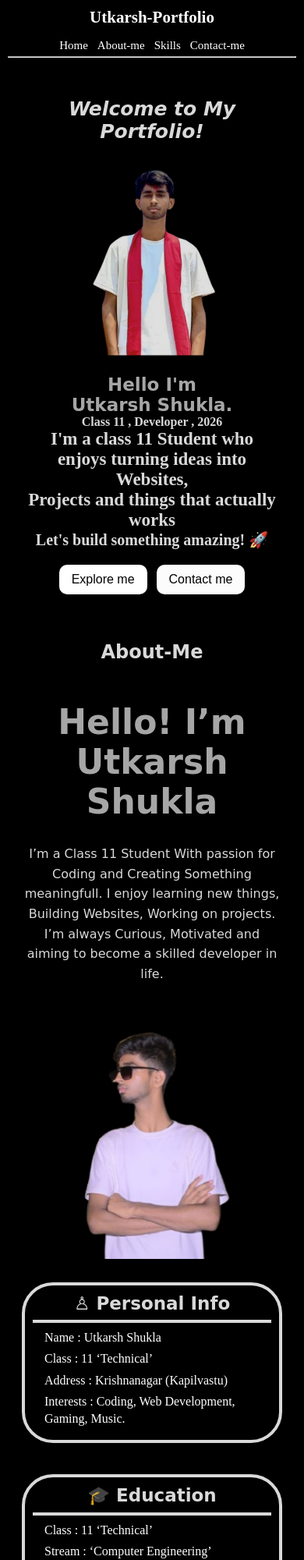
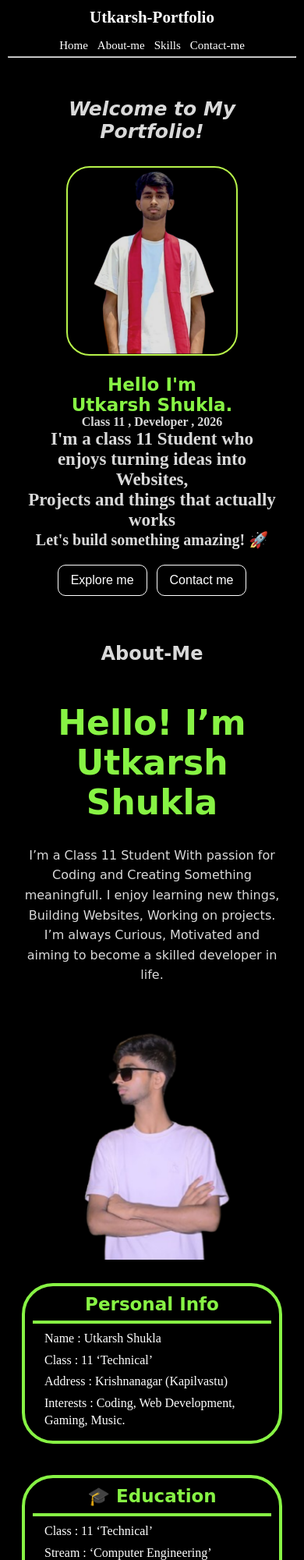
Before and after one commit to Utkarsh-Shukla5920/Utkarsh-Portfolio, a plain HTML site: page index.html in a window 390 px wide. Shown: the top 2000 px of the page at 78% size. Drawn offline with Linux system fonts and the light colour scheme.

Commit message:
Update responsive portfolio design

```diff
--- a/index.html
+++ b/index.html
@@ -59,14 +59,14 @@
     </div>
 
     <div class="about-image">
-        <img src="about image.png" alt="About me">
+        <img src="about image.png" >
     </div>
 
 </div>
       <div class="about-boxes">
 
     <div class="personal-info">
-        <h2>♙ Personal Info</h2>
+        <h2> Personal Info</h2>
         <hr>
         <p>Name : Utkarsh Shukla</p>
         <p>Class : 11 ‘Technical’</p>
--- a/style.css
+++ b/style.css
@@ -41,7 +41,7 @@ color: white;
 text-decoration: none;
 }
 nav ul li a:hover{
-    color: red;
+    color: #87f344;
     text-decoration: overline;
     transition: 0.3s ease;
 }
@@ -56,11 +56,12 @@ nav ul li a:hover{
 }
 .intro{
     font-family: cursive;
-    color: #a6a6a6;
+    color:  #87f344;
     margin-left: 0px;
     margin-bottom: 0px;
     font-size: 30px;
 }
+
 .intro2{
     font-size: medium;
     margin-left: 40px;
@@ -81,9 +82,9 @@ nav ul li a:hover{
     margin-top: 0px;
 }
 .explore-btn{
-    background-color: rgb(255, 255, 255);
-    color:rgb(0, 0, 0);
-    border: none;
+    background-color: rgb(0, 0, 0);
+    color:rgb(255, 255, 255);
+    border: 1px solid;
     border-radius: 10px;
     font-size: 25px;
     cursor: pointer;
@@ -91,23 +92,23 @@ nav ul li a:hover{
 
 }
 .explore-btn a{
-    color: rgb(0, 0, 0);
+    color: rgb(255, 255, 255);
     text-decoration: none;
 }
 .explore-btn:hover{
-    background-color: rgb(255, 8, 0);
+    background-color:  #87f344;
     color: black;
     transition: 0.3s ease;
 }
 .explore-btn a:hover{
-    color: white;
+    color: rgb(0, 0, 0);
     text-decoration: overline;
     transition: 0.3s ease;
 }
 .contact-btn{
-    background-color: rgb(252, 252, 252);
-    color:rgb(0, 0, 0);
-    border: none;
+    background-color: rgb(0, 0, 0);
+    color:rgb(255, 255, 255);
+    border: 1px solid;
     border-radius: 10px;
     font-size: 25px;
     cursor: pointer;
@@ -115,16 +116,16 @@ nav ul li a:hover{
 
 }
 .contact-btn a{
-    color: rgb(0, 0, 0);
+    color: rgb(255, 255, 255);
     text-decoration: none;
 }
 .contact-btn:hover{
-    background-color: rgb(255, 8, 0);
+    background-color:  #87f344;
     color: white;
     transition: 0.3s ease;
 }
 .contact-btn a:hover{
-    color: white;
+    color: rgb(0, 0, 0);
     text-decoration: overline;
     transition: 0.3s ease;
 }
@@ -143,6 +144,8 @@ nav ul li a:hover{
 .intro-image img {
 
     margin-right: 40px;
+    border: 2px solid #B7F34A;
+    border-radius: 30px;
 }
 
 /*-------------------About-me-----------*/
@@ -153,6 +156,9 @@ nav ul li a:hover{
     color: #d9d9d9;
     font-family:cursive;
 }
+.me{
+    color: #87f344;
+}
 .me2 {
     display: flex;
     flex-direction: row;
@@ -161,6 +167,7 @@ nav ul li a:hover{
     gap: 40px;
     margin-left: 40px;
     margin-right: 40px;
+
 }
 
 .me-text {
@@ -201,7 +208,7 @@ nav ul li a:hover{
 
 .personal-info {
     flex: 1;
-    border: 4px solid #d9d9d9;
+    border: 4px solid #87f344;
     border-radius: 40px;
     padding: 10px;
     color: white;
@@ -209,14 +216,14 @@ nav ul li a:hover{
 }
 
 .personal-info h2{
-    color: #d9d9d9;
+    color: #87f344;
     font-family: cursive;
     font-size: 30px;
     margin: 0;
 }
 
 .personal-info hr{
-    border: 2px solid #d9d9d9;
+    border: 2px solid #87f344;
 }
 
 .personal-info p{
@@ -235,7 +242,7 @@ nav ul li a:hover{
 
 .education {
     flex: 1;
-    border: 4px solid #d9d9d9;
+    border: 4px solid #87f344;
     border-radius: 40px;
     padding: 10px;
     color: white;
@@ -244,7 +251,7 @@ nav ul li a:hover{
 
 
 .education h2 {
-    color: #d9d9d9;
+     color: #87f344;
     font-family: cursive;
     font-size: 30px;
     margin: 0;
@@ -252,7 +259,7 @@ nav ul li a:hover{
 
 
 .education hr {
-    border: 2px solid #d9d9d9;
+    border: 2px solid #87f344;
 }
 
 
@@ -280,6 +287,7 @@ nav ul li a:hover{
 }
 .skills-heading span{
     font-weight: 700;
+    color: #87f344;
 }
 .skill-text{
     font-weight:70;
@@ -299,7 +307,7 @@ nav ul li a:hover{
     font-size: 48px;
     font-weight: bold;
     font-family: cursive;
-    color: white;
+    color: #87f344;
     margin: 0;
 }
 
@@ -386,9 +394,9 @@ nav ul li a:hover{
 
 .contact-info,.contact-form {
     width: 400px;
-    border: 2px solid rgb(255, 255, 255);
+    border: 2px solid #87f344;
     border-radius: 10px;
-    box-shadow: 0 5px 20px;
+    box-shadow: 0 5px 20px rgba(135, 243, 68, 0.35);
     padding: 20px;
     box-sizing: border-box;
 }
@@ -426,7 +434,7 @@ nav ul li a:hover{
 .contact-form button {
     background-color: black;
     color: white;
-    border-color: wheat;
+    border-color: #87f344;
     border-radius: 10px;
     padding: 12px 25px;
     font-size: 18px;
@@ -436,7 +444,8 @@ nav ul li a:hover{
 }
 
 .contact-form button:hover {
-    background-color: rgb(255, 8, 0);
+    background-color: #B7F34A;
+    color: black;
     transition: 0.3s ease;
 }
 
```
